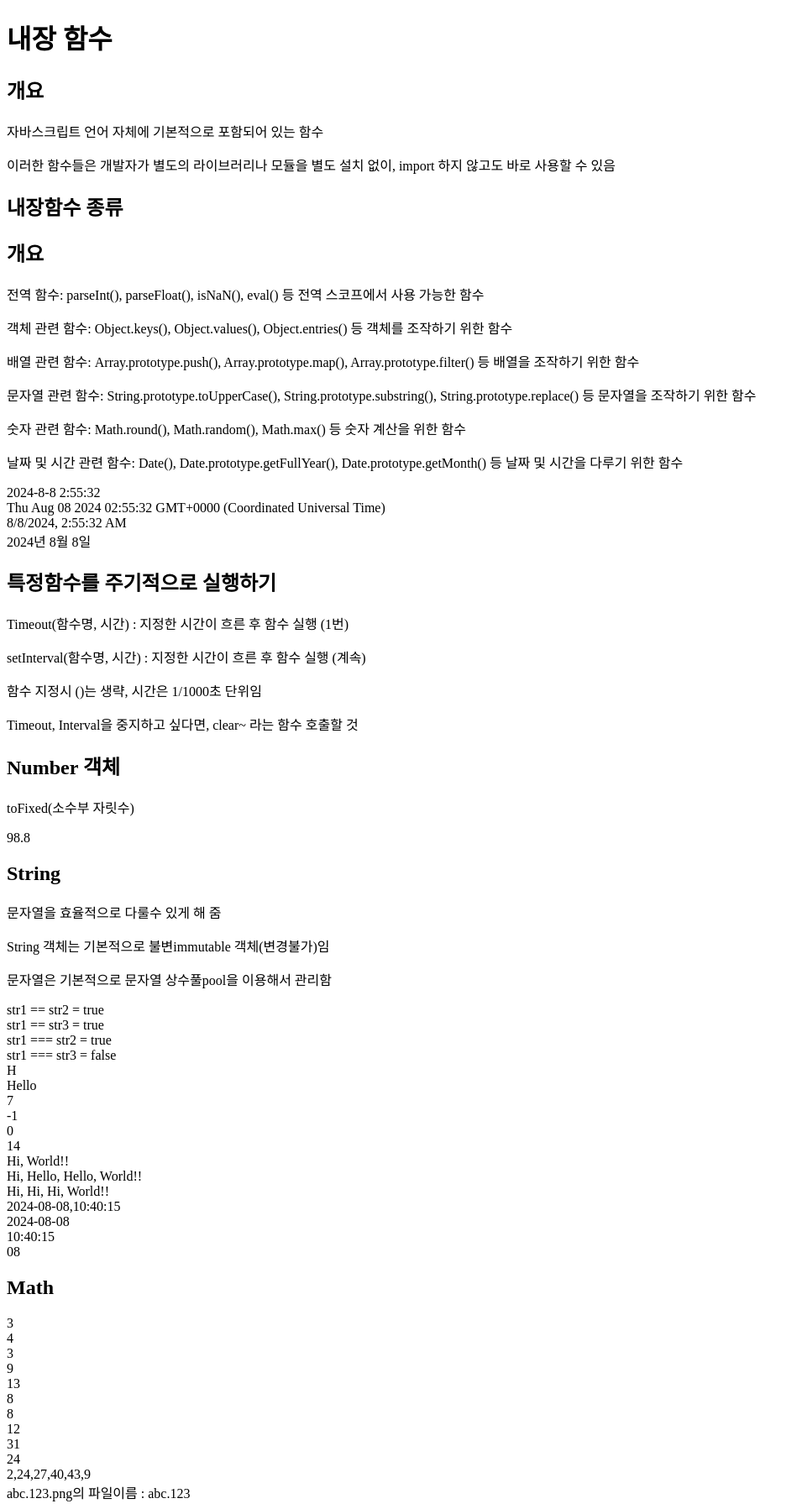
After one commit to hchae31/frontends, a FastAPI app: template views/templates/js/09callback.html in a window 1280 px wide. The commit adds this page. Shown: the whole page at 84% size, without its empty margins (0-955 px from the left). Run offline with FastAPI, Linux system fonts and the light colour scheme; the template is opened without the code that fills it, so the values that code supplies are empty.

Commit message:
콜백함수, 내장함수

```diff
--- a/app/routes/jscript.py
+++ b/app/routes/jscript.py
@@ -45,3 +45,8 @@ async def type(req: Request):
 @jscript_router.get('/function')
 async def type(req: Request):
     return templates.TemplateResponse('js/08function.html', {'request': req})
+
+# 라우트 설정
+@jscript_router.get('/callback')
+async def type(req: Request):
+    return templates.TemplateResponse('js/09callback.html', {'request': req})
--- /dev/null
+++ b/views/templates/js/09callback.html
@@ -0,0 +1,173 @@
+<!DOCTYPE html>
+<html lang="ko">
+<head>
+    <meta charset="UTF-8">
+    <title>내장함수 및 콜백</title>
+</head>
+<body>
+    <h1>내장 함수</h1>
+    <h2>개요</h2>
+    <p>자바스크립트 언어 자체에 기본적으로 포함되어 있는 함수</p>
+    <p>이러한 함수들은 개발자가 별도의 라이브러리나 모듈을
+        별도 설치 없이, import 하지 않고도 바로 사용할 수 있음</p>
+
+    <h2>내장함수 종류</h2>
+    <h2>개요</h2>
+    <p>
+    <p> 전역 함수: parseInt(), parseFloat(), isNaN(), eval() 등 전역 스코프에서 사용 가능한 함수</p>
+    <p>객체 관련 함수: Object.keys(), Object.values(), Object.entries() 등 객체를 조작하기 위한 함수</p>
+    <p> 배열 관련 함수: Array.prototype.push(), Array.prototype.map(), Array.prototype.filter() 등 배열을 조작하기 위한 함수</p>
+    <p> 문자열 관련 함수: String.prototype.toUpperCase(), String.prototype.substring(), String.prototype.replace() 등 문자열을 조작하기 위한 함수</p>
+    <p> 숫자 관련 함수: Math.round(), Math.random(), Math.max() 등 숫자 계산을 위한 함수</p>
+    <p> 날짜 및 시간 관련 함수: Date(), Date.prototype.getFullYear(), Date.prototype.getMonth() 등 날짜 및 시간을 다루기 위한 함수</p>
+
+    <script>
+        // 현재 날짜/시간 출력
+        let today = new Date();
+        let date = today.getFullYear() +
+            '-' + (today.getMonth() + 1) +
+            '-' + today.getDate() +
+            ' ' + today.getHours() +
+            ':' + today.getMinutes() +
+            ':' + today.getSeconds();
+
+        document.write(`${date}`, '<br>');
+        document.write(today.toString(), '<br>');
+        document.write(today.toLocaleString(), '<br>');
+
+        let options = {year: 'numeric', month: 'long', day: 'numeric'};
+        document.write(today.toLocaleDateString('ko-KR', options), '<br>');
+    </script>
+
+    <h2>특정함수를 주기적으로 실행하기</h2>
+    <p>Timeout(함수명, 시간) : 지정한 시간이 흐른 후 함수 실행 (1번)</p>
+    <p>setInterval(함수명, 시간) : 지정한 시간이 흐른 후 함수 실행 (계속)</p>
+    <p>함수 지정시 ()는 생략, 시간은 1/1000초 단위임</p>
+    <p>Timeout, Interval을 중지하고 싶다면, clear~ 라는 함수 호출할 것</p>
+
+    <script>
+        let showDateTime = () => {
+            let today = new Date();
+            let datetime = today.toLocaleString();
+            document.write(datetime, '<br>');
+        }
+        // setInterval(showDateTime, 1000);
+    </script>
+
+    <h2>Number 객체</h2>
+    <p>toFixed(소수부 자릿수)</p>
+
+    <script>
+        let avg = 98.7777777776;
+        document.write(avg.toFixed(1), '<br>');
+    </script>
+
+    <h2>String</h2>
+    <p>문자열을 효율적으로 다룰수 있게 해 줌</p>
+    <p>String 객체는 기본적으로 불변immutable 객체(변경불가)임</p>
+    <p>문자열은 기본적으로 문자열 상수풀pool을 이용해서 관리함</p>
+
+    <script>
+        let str1 = 'Hello, World!!';
+        let str2 = 'Hello, World!!';
+        let str3 = new String('Hello, World!!');
+
+        // 값 비교
+        document.write(`str1 == str2 = ${str1 == str2}`, '<br>');
+        document.write(`str1 == str3 = ${str1 == str3}`, '<br>');
+
+        // 값/자료형 비교
+        document.write(`str1 === str2 = ${str1 === str2}`, '<br>');
+        document.write(`str1 === str3 = ${str1 === str3}`, '<br>');
+        // 문자열 상수풀 때문에 str1 == str2
+
+        str1[0] = 'h';
+        document.write(str1[0], '<br>');
+        // 문자열은 불변객체이므로 변경불가!!
+
+        // slice(시작, 끝+1) : 지정한 점위내 문자 추출
+        document.write(str1.slice(0,5), '<br>');
+
+        // indexOf(찾는문자열) : 특정문자열의 존재여부
+        document.write(str1.indexOf('World'), '<br>');
+        document.write(str1.indexOf('sayHello'), '<br>');
+
+        // lastIndexOf(찾는문자열) :
+        str4 = 'Hello, Hello, Hello, World!!';
+        document.write(str4.indexOf('Hello'), '<br>');
+        document.write(str4.lastIndexOf('Hello'), '<br>');
+
+        // replace(찾을문자열, 바꿀문자열)
+        // Hello를 Hi로 바꿈
+        document.write(str3.replace('Hello', 'Hi'), '<br>');
+        document.write(str4.replace('Hello', 'Hi'), '<br>');
+        // 만일, 찾을 문자열이 하나 이상 존재할 경우
+        // 정규표현식형태로 작성하고 적용범위를 지정해야 함
+        document.write(str4.replace(/Hello/g, 'Hi'), '<br>');
+
+        // split(구분문자) : 문자열을 구분문자로 나눠 배열에 저장
+        today = '2024-08-08 10:40:15';
+        document.write(today.split(' '), '<br>');
+        document.write(today.split(' ')[0], '<br>');
+        document.write(today.split(' ')[1], '<br>');
+
+        // padStart(전체자릿수, 채울문자), padEnd
+        let month = '8';
+        document.write(month.padStart(2, 0), '<br>');
+
+    </script>
+
+    <h2>Math</h2>
+    <script>
+        let num = 3.14152;
+        document.write(Math.round(num, 2), '<br>');
+        document.write(Math.ceil(num), '<br>');
+        document.write(Math.floor(num), '<br>');
+
+        // random : 0~1사이 임의의 실수값 출력
+        // 특정 범위 임의의 정수 생성 공식
+        // floor(random * (max - min + 1)) + min
+
+        let rndnum = parseInt(Math.random() * 10);  // 0 ~ 9
+        document.write(rndnum, '<br>');
+
+        // ex) 위 공식을 이용해서 randInt라는 함수를 만들고,
+        // 1~45 사이 임의의 정수 6개를 출력
+        let randInt = (mn, mx) => {
+            return Math.floor(
+                Math.random() * (mx - mn + 1)) + 1;
+        };
+
+        for (let i = 1; i <= 6; ++i) {
+            document.write(randInt(1, 45), '<br>');
+        }
+
+        let lotto = [];
+        for (let i = 1; i <= 6; ++i) {
+            //document.write(randInt(1, 45), '<br>);
+            lotto.push(randInt(1, 45));
+        }
+        document.write(lotto.sort(), '<br>');
+    </script>
+
+    <script>
+        // ex) 파일명이 abc.123.png 일때
+        // 파일이름과 확장자로 분리하세요
+        // abc.123.png => abc.123 / png
+        let fullname = 'abc.123.png';
+
+        // let fullname = 'abc.123.456.png';
+
+        // let fname = fullname.split('.')[0] + '.' +
+        //             fullname.split('.')[1];
+        // let fext = fullname.split('.')[2];
+
+        let fname = fullname.slice(0, fullname.lastIndexOf('.'));
+        let fext = fullname.slice(fullname.lastIndexOf('.')+1);
+
+        document.write(`${fullname}의 파일이름 : ${fname}`, '<br>');
+        document.write(`${fullname}의 확장자 : ${ftext}`, '<br>');
+    </script>
+
+</body>
+</html>
--- a/views/templates/js/index.html
+++ b/views/templates/js/index.html
@@ -15,6 +15,7 @@
         <li>06 - 배열 [<a href="/js/array"]>이동</a>]</li>
         <li>07 - 반복문2 [<a href="/js/while"]>이동</a>]</li>
         <li>08 - 함수 [<a href="/js/function"]>이동</a>]</li>
+        <li>09 - 내장함수 및 콜백 [<a href="/js/callback"]>이동</a>]</li>
 
     </ul>
 </body>
```
